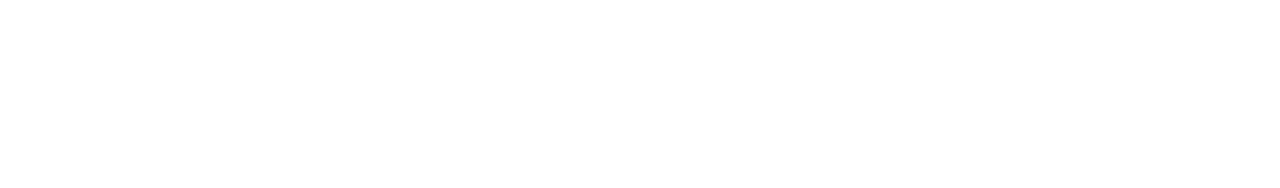
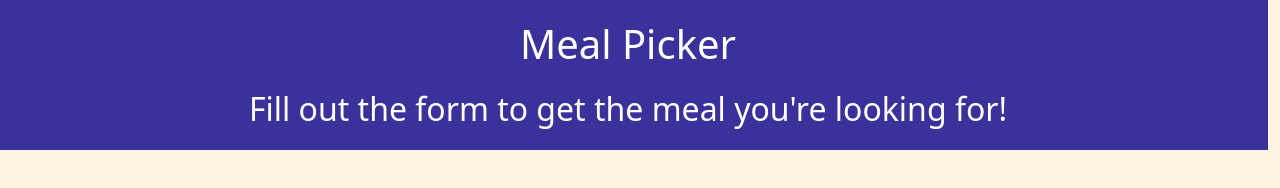
Before and after one commit to nikolab73/4WP3-Assignment-2, a plain HTML site: page index.html in a window 1280 px wide. Drawn offline with nearby package versions, Linux system fonts and the light colour scheme.

Commit message:
added heading to page with styling

```diff
--- a/index.html
+++ b/index.html
@@ -4,11 +4,25 @@
   <meta charset="UTF-8">
   <meta name="viewport" content="width=device-width, initial-scale=1.0">
   <title>Image Display</title>
+  <link href="https://cdn.jsdelivr.net/npm/bootstrap@5.3.0/dist/css/bootstrap.min.css" rel="stylesheet">
+
 
   <style>
-    .primary{
-        color: aqua;
-    }
+    .rectangle {
+        height: 150px;
+        width: 100%;
+        background-color: #070088ca;
+        }
 
   </style>
+    </head>
+
+    <body style="background-color: rgba(255, 232, 198, 0.5);">
+      <div class = heading>
+        <div class="row rectangle">
+          <h1 style="color:white; text-align: center; margin-top:20px;">Meal Picker</h1>
+          <h2 style="color:white; text-align: center;">Fill out the form to get the meal you're looking for!</h2>
+        </div>
+      </div>
+    </body>
 </html>
```
